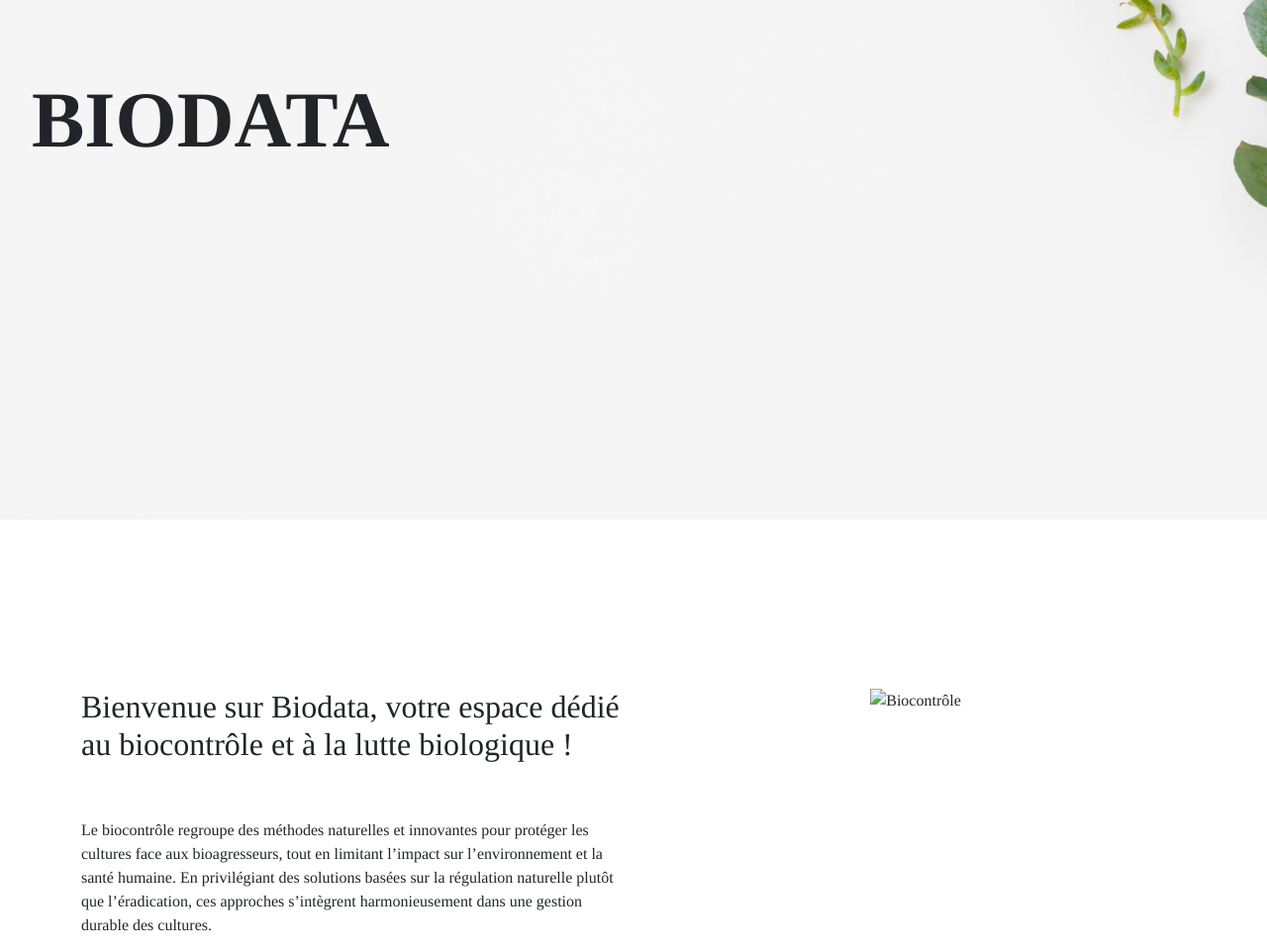
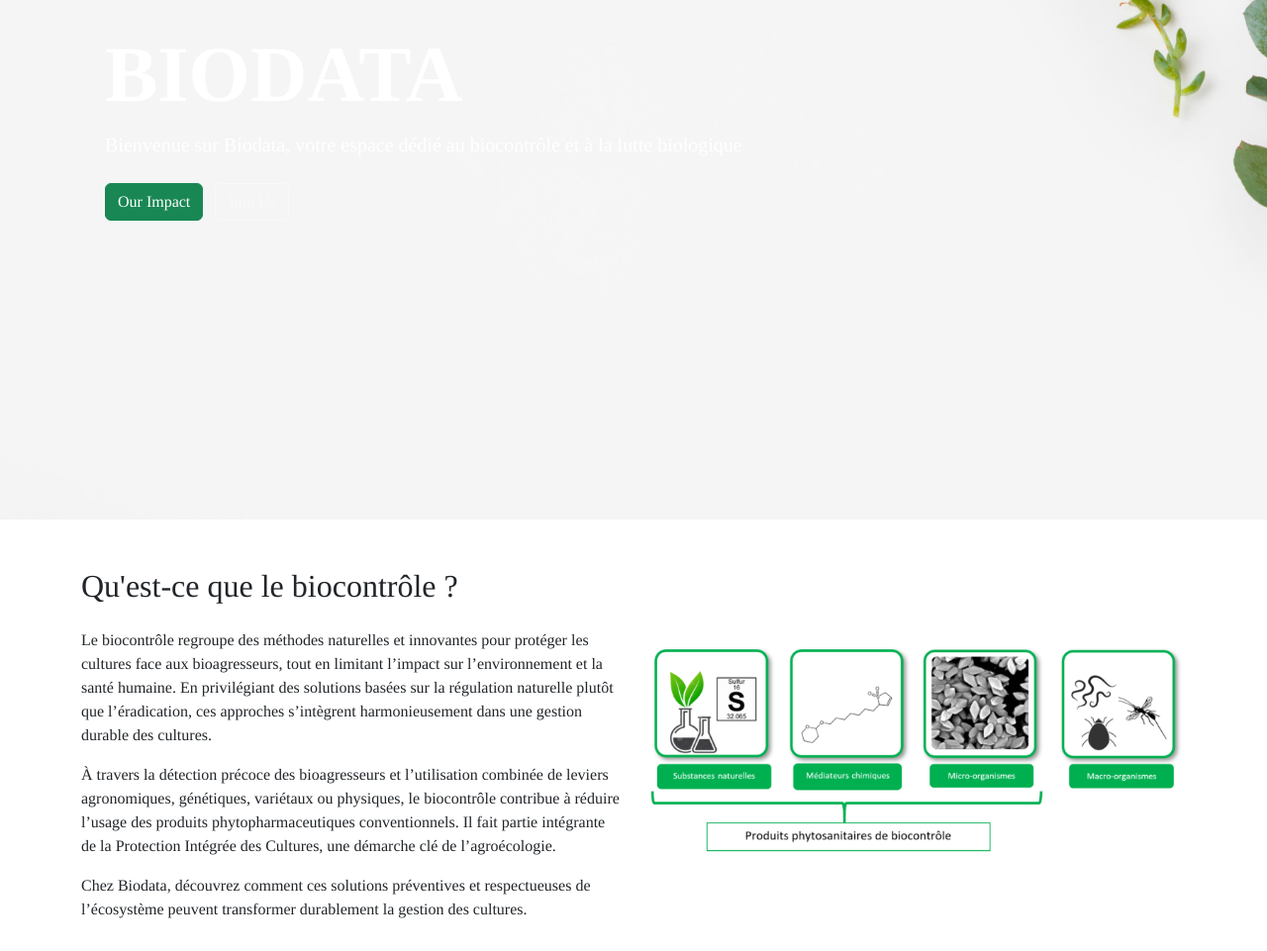
Before and after one commit to Yanisbht/SAE-301_303, a plain HTML site: page index.html in a window 1280 px wide. Shown: the part 331-1292 px from the top of the page at 99% size. Drawn offline with nearby package versions, Linux system fonts and the light colour scheme; files whose address does not match are found by name.

Commit message:
Add files via upload

```diff
--- a/index.html
+++ b/index.html
@@ -27,34 +27,43 @@
   </header>
 
   <!-- Hero Section -->
-  <section id="hero" class="d-flex align-items-center justify-content-left text-center text-green">
-    <h1 class="display-1 fw-bold ms-3 bg-opacity-50 p-3 rounded animate__animated animate__fadeInDown">BIODATA</h1>
+  <section id="hero" class="d-flex align-items-center" >
+    <div class="container text-white">
+      <div class="p-4 rounded">
+        <h1 class="display-1 fw-bold animate__animated animate__fadeInDown text-start">BIODATA</h1>
+        <p class="lead animate__animated animate__fadeInUp text-start">
+          Bienvenue sur Biodata, votre espace dédié au biocontrôle et à la lutte biologique
+        </p>
+        <div class="mt-4 text-start">
+          <a href="#impact" class="btn btn-success me-2">Our Impact</a>
+          <a href="#join" class="btn btn-outline-light">Join Us</a>
+        </div>
+      </div>
+    </div>
   </section>
 
 
-
   <!-- About Section -->
-  <section id="about" class="py-5 min-vh-100 d-flex align-items-center">
+  <section id="about" class="py-5">
     <div class="container">
-      <div class="row">
+      <div class="row align-items-center">
         <!-- Texte -->
         <div class="col-lg-6">
-          <h2 class="animate__animated animate__fadeInUp">
-            Bienvenue sur Biodata, votre espace dédié au biocontrôle et à la lutte biologique !
-          </h2>
-          <br><br>
+          <h2 class="mb-4">Qu'est-ce que le biocontrôle ?</h2>
           <p>
             Le biocontrôle regroupe des méthodes naturelles et innovantes pour protéger les cultures face aux bioagresseurs, tout en limitant l’impact sur l’environnement et la santé humaine. En privilégiant des solutions basées sur la régulation naturelle plutôt que l’éradication, ces approches s’intègrent harmonieusement dans une gestion durable des cultures.
-            <br><br>
+          </p>
+          <p>
             À travers la détection précoce des bioagresseurs et l’utilisation combinée de leviers agronomiques, génétiques, variétaux ou physiques, le biocontrôle contribue à réduire l’usage des produits phytopharmaceutiques conventionnels. Il fait partie intégrante de la Protection Intégrée des Cultures, une démarche clé de l’agroécologie.
-            <br><br>
+          </p>
+          <p>
             Chez Biodata, découvrez comment ces solutions préventives et respectueuses de l’écosystème peuvent transformer durablement la gestion des cultures.
           </p>
         </div>
 
         <!-- Image -->
         <div class="col-lg-6 text-center">
-          <img src="../SAE_301_303/img/img_biocontrole.png" class="img-fluid" alt="Biocontrôle">
+          <img src="img/img_biocontrole.png" class="img-fluid rounded" alt="Biocontrôle">
         </div>
       </div>
     </div>
@@ -70,7 +79,7 @@
         <div class="col-md-4 col-lg-4">
           <a href="article1.html" class="text-decoration-none">
             <div class="card shadow-sm h-100 hover-effect">
-              <img src="../SAE_301_303/img/art1.jpg" class="card-img-top" alt="Article 1">
+              <img src="img/art1.jpg" class="card-img-top" alt="Article 1">
               <div class="card-body text-center">
                 <p class="fw-bold">ARTICLE 1</p>
               </div>
@@ -80,7 +89,7 @@
         <div class="col-md-4 col-lg-4">
           <a href="article2.html" class="text-decoration-none">
             <div class="card shadow-sm h-100 hover-effect">
-              <img src="../SAE_301_303/img/art2.jpg" class="card-img-top" alt="Article 2">
+              <img src="img/art2.jpg" class="card-img-top" alt="Article 2">
               <div class="card-body text-center">
                 <p class="fw-bold">ARTICLE 2</p>
               </div>
@@ -90,7 +99,7 @@
         <div class="col-md-4 col-lg-4">
           <a href="article3.html" class="text-decoration-none">
             <div class="card shadow-sm h-100 hover-effect">
-              <img src="../SAE_301_303/img/art3.jpg" class="card-img-top" alt="Article 3">
+              <img src="img/art3.jpg" class="card-img-top" alt="Article 3">
               <div class="card-body text-center">
                 <p class="fw-bold">ARTICLE 3</p>
               </div>
@@ -102,7 +111,7 @@
         <div class="col-md-6 col-lg-4">
           <a href="article4.html" class="text-decoration-none">
             <div class="card shadow-sm h-100 hover-effect">
-              <img src="../SAE_301_303/img/art4.jpg" class="card-img-top" alt="Article 4">
+              <img src="img/art4.jpg" class="card-img-top" alt="Article 4">
               <div class="card-body text-center">
                 <p class="fw-bold">ARTICLE 4</p>
               </div>
@@ -112,7 +121,7 @@
         <div class="col-md-6 col-lg-4 ms-auto">
             <a href="article5.html" class="text-decoration-none">
               <div class="card shadow-sm h-100 hover-effect">
-                <img src="../SAE_301_303/img/art5.jpg" class="card-img-top" alt="Article 4">
+                <img src="img/art5.jpg" class="card-img-top" alt="Article 4">
                 <div class="card-body text-center">
                   <p class="fw-bold">ARTICLE 4</p>
                 </div>
```
